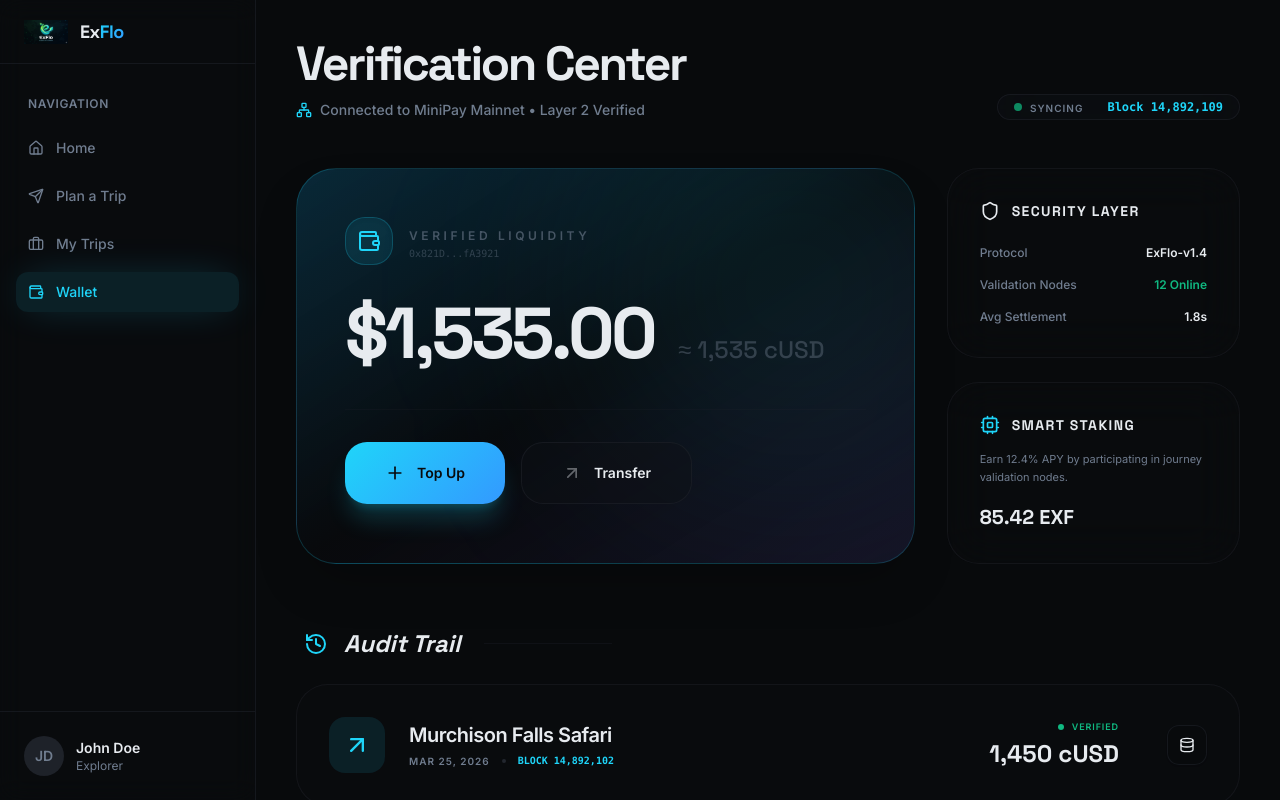
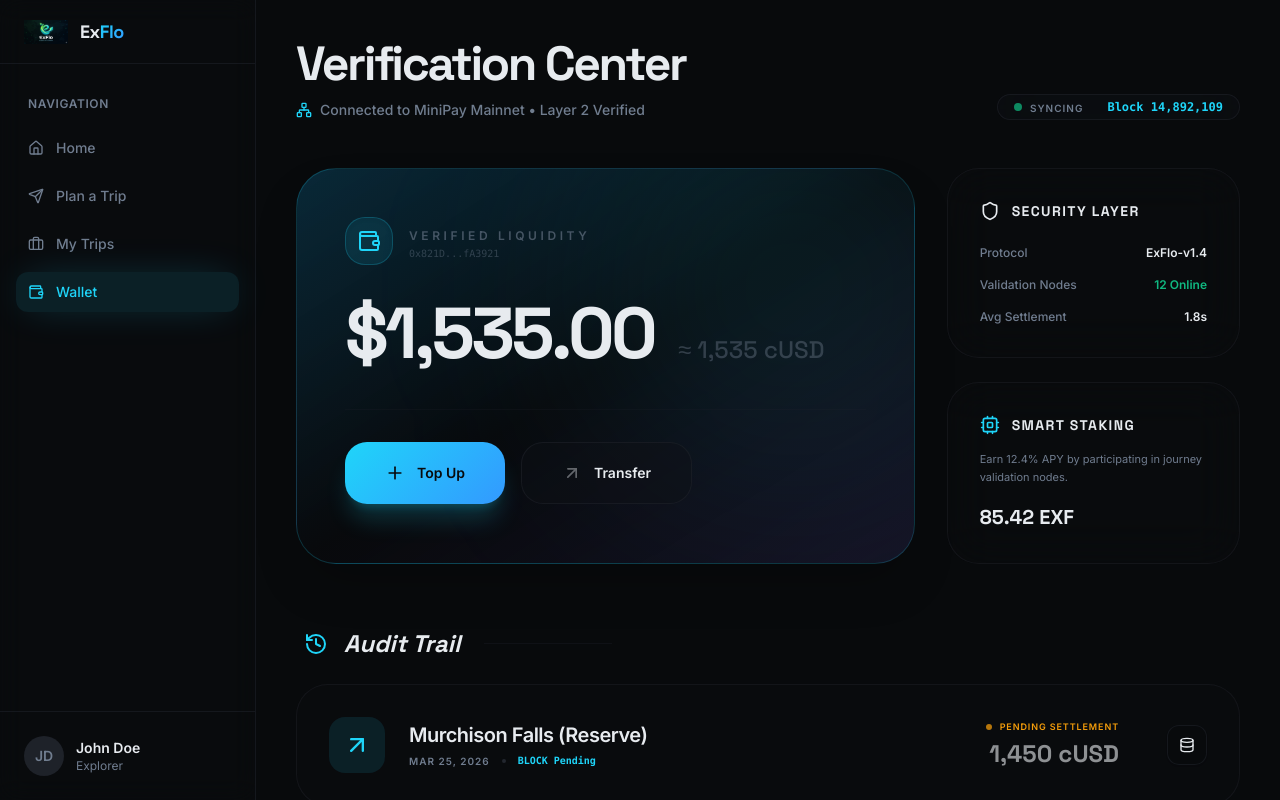
Before and after one commit to EGABO-TECH/ExFlo, a React (Vite) app: page /ExFlo/wallet in a window 1280 px wide. Built offline with nearby package versions, Linux system fonts and the light colour scheme; the HTML template or start-up script is replaced by a standard one.

Commit message:
feat: sync wallet with pending settlement states and final english audit

```diff
--- a/src/pages/Trips.tsx
+++ b/src/pages/Trips.tsx
@@ -123,10 +123,12 @@ export default function Trips() {
                             ? "bg-emerald-500/10 text-emerald-500 border-emerald-500/20"
                             : trip.status === "upcoming"
                             ? "bg-blue-500/10 text-blue-500 border-blue-500/20"
+                            : trip.status === "pending_payment"
+                            ? "bg-amber-500/10 text-amber-500 border-amber-500/20"
                             : "bg-secondary/50 text-muted-foreground border-border/50"
                         }`}
                         >
-                        {trip.status}
+                        {trip.status === "pending_payment" ? "Pending Payment" : trip.status}
                         </span>
                     </div>
                     <div className="flex flex-wrap gap-6 mt-4 text-sm text-muted-foreground font-medium">
--- a/src/pages/Wallet.tsx
+++ b/src/pages/Wallet.tsx
@@ -4,7 +4,15 @@ import { motion } from "framer-motion";
 export default function Wallet() {
   const transactions = [
     {
-      title: "Murchison Falls Safari",
+      title: "Murchison Falls (Reserve)",
+      date: "Mar 25, 2026",
+      amount: "1,450 cUSD",
+      type: "out",
+      status: "Pending Settlement",
+      block: "Pending"
+    },
+    {
+      title: "Uganda Safari (Active)",
       date: "Mar 25, 2026",
       amount: "1,450 cUSD",
       type: "out",
@@ -169,10 +177,10 @@ export default function Wallet() {
               <div className="flex items-center justify-between md:justify-end gap-12 border-t md:border-t-0 border-border/20 pt-4 md:pt-0">
                 <div className="text-right">
                     <div className="flex items-center gap-2 justify-end mb-1">
-                        <div className="h-1.5 w-1.5 rounded-full bg-emerald-500" />
-                        <span className="text-[9px] font-bold text-emerald-500 uppercase tracking-widest">{tx.status}</span>
+                        <div className={`h-1.5 w-1.5 rounded-full ${tx.status === 'Pending Settlement' ? 'bg-amber-500 animate-pulse' : 'bg-emerald-500'}`} />
+                        <span className={`text-[9px] font-bold uppercase tracking-widest ${tx.status === 'Pending Settlement' ? 'text-amber-500' : 'text-emerald-500'}`}>{tx.status}</span>
                     </div>
-                    <p className={`text-2xl font-display font-bold ${tx.type === 'in' ? 'text-emerald-500' : 'text-foreground'}`}>
+                    <p className={`text-2xl font-display font-bold ${tx.type === 'in' ? 'text-emerald-500' : tx.status === 'Pending Settlement' ? 'text-foreground/60' : 'text-foreground'}`}>
                         {tx.amount}
                     </p>
                 </div>
```
